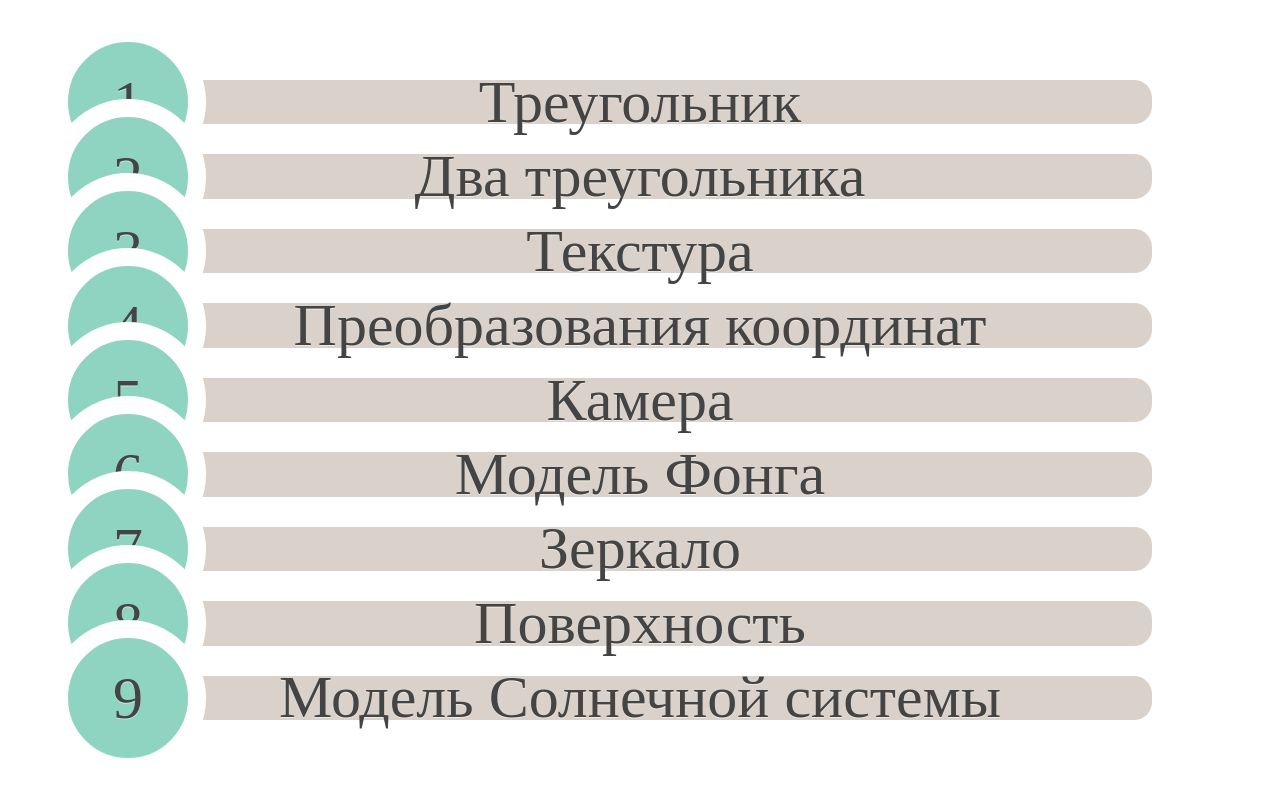
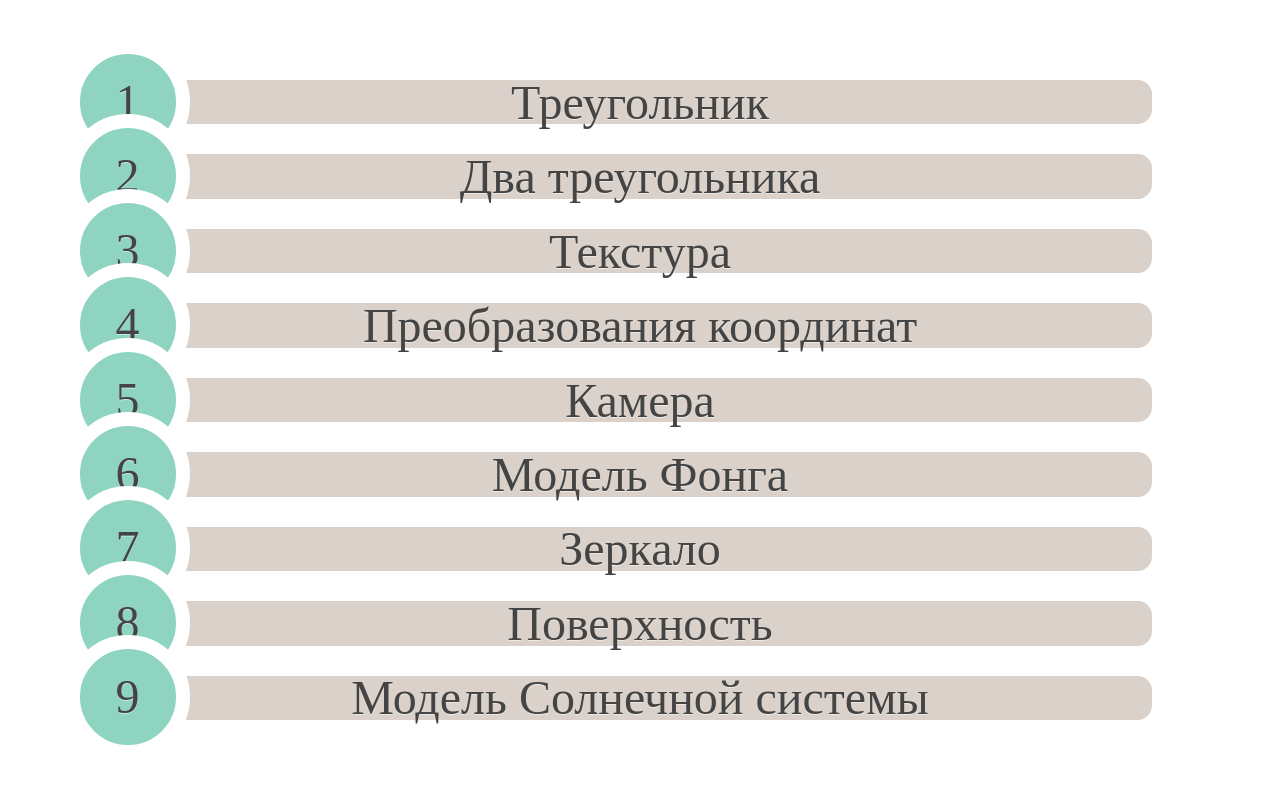
Before and after one commit to 1kovand1/webgl-examples, a website built with Vite: page 404.html in a window 1280 px wide. Built offline with nearby package versions, Linux system fonts and the light colour scheme; a web font is replaced by a local one.

Commit message:
fix touch control and 404 styles

```diff
--- a/src/assets/404styles.css
+++ b/src/assets/404styles.css
@@ -66,16 +66,19 @@ ol a:before {
   border-radius: 2em;
   transition: all 0.3s ease-out;
 }
-/* ol a p {
-    padding: 2em;
-} */
+ol a p {
+    padding: 1em 2em;
+}
 li {
   flex-grow: 1;
   min-height: 0;
   width: 100%;
-  font-size: 60px;
 }
 
+li a {
+  height: 100%;
+  font-size: 300%;
+}
 .controls {
     display: flex;
     flex-direction: column;
--- a/src/utils/camera.ts
+++ b/src/utils/camera.ts
@@ -40,7 +40,7 @@ const deltaRotation = quat.create();
 
 canvas.addEventListener('mousemove', (e) => {
     const SENSITIVITY = 0.004;
-    if (document.pointerLockElement === null) return;
+    if (!isDragging) return;
 
     vec3.set(right, 1, 0, 0);
     vec3.transformQuat(right, right, cameraQuat);
@@ -74,7 +74,7 @@ canvas.addEventListener('touchmove', (e) => {
     const mockEvent = { movementX: e.targetTouches[0].clientX - lastTouchX, movementY: e.targetTouches[0].clientY - lastTouchY };
     lastTouchX = e.targetTouches[0].clientX;
     lastTouchY = e.targetTouches[0].clientY;
-    window.dispatchEvent(new MouseEvent('mousemove', mockEvent));
+    canvas.dispatchEvent(new MouseEvent('mousemove', mockEvent));
 });
 
 
```
